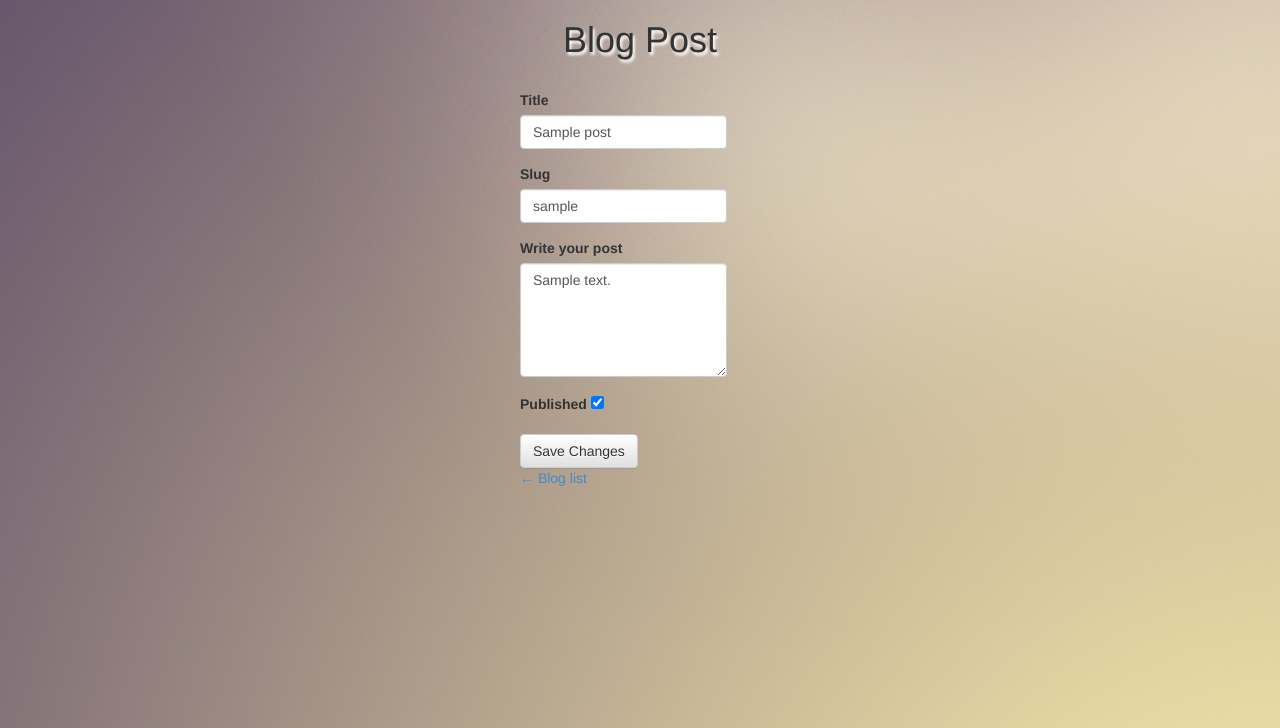
After one commit to pavanvemana/microblog, a Django app: a page that uses blog/templates/_layouts/base.html in a window 1280 px wide. The commit adds this page. Shown: the top 728 px of the page. Run offline with Django 3.2, Linux system fonts and the light colour scheme; a user stored in the database is signed in; tables that the repository leaves empty hold one stand-in row (values such as "Sample post"); some libraries are stand-ins or nearby versions.

Commit message:
Added editing and styling to pages

```diff
--- a/assets/css/style.css
+++ b/assets/css/style.css
@@ -1,3 +1,22 @@
 .form-control{
-	width: 20%
+	width: 30%;
 }
+
+body{
+	background: white url("../images/background.jpg") no-repeat left;
+}
+
+.form-container{
+	padding-left: 450px;
+	padding-top: 20px;
+	width: 100%;
+}
+
+h1{
+	text-align: center;
+	text-shadow: 2px 3px 3px white;
+}
+
+.error_page{
+	background: white url("../images/404.jpg") no-repeat left;
+}
--- a/blog/forms.py
+++ b/blog/forms.py
@@ -1,36 +1,32 @@
 from django import forms
 from django.core.exceptions import ValidationError
 from django.contrib.auth.models import User
+from .models import Post
 
 class PostForm(forms.Form):
 	widget = forms.TextInput(attrs={'class':'form-control'})
-	author = forms.CharField(label='author', max_length=25,widget=widget)
+	widget_author = forms.TextInput(attrs={'class':'form-control','readonly':True})
+	author = forms.CharField(label='author', max_length=25,widget=widget_author)
 	title  = forms.CharField(label='title', max_length=40,widget=widget)
-	content = forms.CharField(label='content', max_length=100,widget=forms.Textarea(attrs={'class':'form-control'}))
+	content = forms.CharField(label='content', max_length=100,widget=forms.Textarea(attrs={'class':'form-control','rows':5}))
 	def clean(self):
-		if not self.cleaned_data.get('author'):
-			raise ValidationError(
-				"Author name can't be empty"
-				)
-		if not self.cleaned_data.get('title'):
-			raise ValidationError(
-				"Title can't be empty"
-				)
 		return self.cleaned_data
 
 class AuthenticationForm(forms.ModelForm):
-	widget = forms.TextInput(attrs={'class':'form-control'})
-	username = forms.CharField(label="username", widget=widget)
 	password = forms.CharField(label="password", widget=forms.PasswordInput(attrs={'class':'form-control'}))
 
 	class Meta:
 		model = User
+		fields = ('username','password')
+		widgets = {
+			'username':forms.TextInput(attrs={'class':'form-control'}),
+			'password':forms.TextInput(attrs={'class':'form-control'})
+		}
 
 	def clean(self):
 		return self.cleaned_data
 
 class RegistrationForm(forms.ModelForm):
-	widget = forms.TextInput(attrs={'class':'form-control'})
 	password = forms.CharField(label="password", widget=forms.PasswordInput(attrs={'class':'form-control'}))
 	class Meta:
 		model = User
@@ -39,3 +35,18 @@ class RegistrationForm(forms.ModelForm):
 			'username':forms.TextInput(attrs={'class':'form-control'}),
 			'email':forms.TextInput(attrs={'class':'form-control'})
 		}
+
+
+	def clean(self):
+		return self.cleaned_data
+
+class PostEditForm(forms.ModelForm):
+	class Meta:
+		model = Post
+		fields = ('title','slug','content','published')
+		widget = forms.TextInput(attrs={'class':'form-control'})
+		widgets = {
+			'title':widget, 'slug':widget,'content':forms.Textarea(attrs={'class':'form-control','rows':5})
+		}
+	def clean(self):
+		return self.cleaned_data
--- a/blog/models.py
+++ b/blog/models.py
@@ -24,5 +24,9 @@ class Post(models.Model):
 	def get_absolute_url(self):
 		return ("blog:detail",(),{"slug": self.slug})
 
-class Meta:
-	ordering = ['-created_at', 'title']
+	class Meta:
+		ordering = ['-created_at', 'title']
+
+class Follower(models.Model):
+	creator_uname = models.ForeignKey(User,related_name='request_set')
+	following_uname = models.ForeignKey(User,related_name='following_set')
--- a/blog/templates/_layouts/base.html
+++ b/blog/templates/_layouts/base.html
@@ -8,7 +8,7 @@
     </head>
     <body>
     	<div class="container">
-    		<h1>Welcome to my blog</h1>
+    		<h1>Blog Post</h1>
         	{% block page_content %}{% endblock %}
         </div>
     </body>
--- /dev/null
+++ b/blog/templates/blog/404.html
@@ -0,0 +1,5 @@
+{%extends '_layouts/base.html'%}
+
+{%block page_content%}
+
+{%endblock%}
--- /dev/null
+++ b/blog/templates/blog/500.html
@@ -0,0 +1,5 @@
+{%extends '_layouts/base.html'%}
+
+{%block page_content%}
+
+{%endblock%}
--- a/blog/templates/blog/new.html
+++ b/blog/templates/blog/new.html
@@ -2,6 +2,7 @@
 {% load url from future %}
 {% block page_title %} {{post.title}} {% endblock %}
 {% block page_content %}
+<div class="form-container">
 	<form role="form" action="{{action}}" method="post">
 	{% csrf_token %}
 		{{ form.non_field_errors }}
@@ -22,5 +23,6 @@
 		</div>
 		<button type="submit" class="btn btn-default">Submit</button>
 	</form>
-<a href="{%url 'blog:list'%}">Blog list</a>
+	<a href="{%url 'blog:list'%}"> &larr; Blog list</a>
+</div>
 {% endblock %}
--- a/blog/templates/blog/post_detail.html
+++ b/blog/templates/blog/post_detail.html
@@ -4,6 +4,7 @@
 {% block page_title %} {{post.title}} {% endblock %}
 
 {% block page_content %}
+<a href="{% url 'blog:edit' slug=post.slug %}" class='btn btn-default'>Edit</a>
 <h2>{{post.title}}</h2>
 {{post.content}}
 <p>{{post.updated_at}}</p>
--- /dev/null
+++ b/blog/templates/blog/post_edit.html
@@ -0,0 +1,32 @@
+{% extends '_layouts/base.html' %}
+{%block page_title%} Edit Post {%endblock%}
+{%block page_content%}
+<div class="form-container">
+	<form role="form" action="{{action}}" method="post">
+	{% csrf_token %}
+		<input type="hidden" value="{{id}}" name="id">
+		<div class="form-group">
+		    {{ form.title.errors }}
+		    <label for="title">Title</label>
+		    {{ form.title }}
+		</div>
+		<div class="form-group">
+		    {{ form.slug.errors }}
+		    <label for="slug">Slug</label>
+		    {{ form.slug }}
+		</div>
+		<div class="form-group">
+		    {{ form.content.errors }}
+		    <label for="content">Write your post</label>
+		    {{ form.content }}
+		</div>
+		<div class="form-group">
+			<label for="content">Published</label>
+		    {{ form.published }}
+		</div>
+		<button type="submit" class="btn btn-default">Save Changes</button>
+	</form>
+	<a href="{% url 'blog:list' %}">&larr; Blog list</a>
+</div>
+
+{%endblock%}
--- a/blog/templates/blog/post_list.html
+++ b/blog/templates/blog/post_list.html
@@ -3,6 +3,7 @@
 {% block page_title %}Blog posts | {% endblock %}
 
 {% block page_content %}
+<div class='form-container'>
 	<a href="{% url 'blog:logout' %}">Logout</a>
 	<h2>Blog Posts</h2>
 	<ul>
@@ -13,4 +14,5 @@
 	    {% endfor %}
 	</ul>
 	<a href="{%url 'blog:new_post'%}">Write a new post</a>
+</div>
 {% endblock %}
--- a/blog/urls.py
+++ b/blog/urls.py
@@ -9,4 +9,5 @@ urlpatterns = patterns('',
 	url(r"^new/$", views.PostNewView.as_view(), name="new_post"),
 	#url(r"^new_post/$", views.new_post,name="post_submit"),
 	url(r"^(?P<slug>[\w-]+)/$", views.PostDetailView.as_view(), name="detail"),
+	url(r"^edit/(?P<slug>[\w-]+)/$", views.PostEditView.as_view(), name="edit")
 	)
--- a/blog/views.py
+++ b/blog/views.py
@@ -4,9 +4,10 @@ from django.views.generic import ListView,DetailView,TemplateView, FormView
 from django.http import HttpResponse, HttpResponseRedirect
 from django.core.urlresolvers import reverse
 from . import forms
-from django.shortcuts import render, render_to_response
+from django.shortcuts import render, render_to_response, get_object_or_404
 import datetime
 from django.utils import timezone
+from django.contrib import messages
 from django.contrib.auth.models import User
 from django.contrib.auth.decorators import login_required
 from django.utils.decorators import method_decorator
@@ -14,6 +15,7 @@ from django.contrib.auth.forms import AuthenticationForm
 from django.contrib.auth import login as auth_login, logout as auth_logout,authenticate
 from django.views.decorators.debug import sensitive_post_parameters
 from django.template import RequestContext
+from django.core.signing import Signer
 
 
 # Create your views here.
@@ -22,8 +24,12 @@ class PublishedPostsMixin(object):
         queryset = super(PublishedPostsMixin, self).get_queryset()
         return queryset.filter(published=True)
 
-class PostListView(PublishedPostsMixin,ListView):
+class PostListView(ListView):
 	model = Post
+
+	def get_queryset(self):
+		return Post.objects.filter(author=self.request.user,published=True)
+
 
 	@method_decorator(login_required)
 	def dispatch(self, *args, **kwargs):
@@ -42,12 +48,12 @@ class PostNewView(FormView):
 	#template_name = 'blog/new.html'
 	form_class = forms.PostForm
 	def get(self, request, *args, **kwargs):
-		form = forms.PostForm()
+		form = forms.PostForm(initial={'author':request.user})
 		return render(request, 'blog/new.html', {'form': form})
 	def post(self, request, *args, **kwargs):
 		form = forms.PostForm(request.POST)
 		if form.is_valid():
-			author = User.objects.create_user(username=form.cleaned_data['author'],password='tarams123')
+			author = User.objects.get(username=form.cleaned_data['author'])
 			title = form.cleaned_data['title']
 			content = form.cleaned_data['content']
 			created_at = timezone.now()
@@ -78,20 +84,22 @@ class AuthView(FormView):
 			return render(request,'blog/auth.html', context)
 
 	def post(self, request,*args, **kwargs):
-		form = forms.AuthenticationForm
+		form = forms.AuthenticationForm(request.POST)
 		context = RequestContext(request)
-		username = request.POST['username']
-		password = request.POST['password']
+		if form.is_valid():
+			username = form.cleaned_data['username']
+			password = form.cleaned_data['password']
 		#redirect_to = request.POST['next']
-
-		user = authenticate(username=username,password=password)
-		if user:
-			auth_login(request,user)
-			return HttpResponseRedirect(request.POST.get('next',None))
+			user = authenticate(username=username,password=password)
+			if user:
+				auth_login(request,user)
+				return HttpResponseRedirect(request.POST.get('next',None))
+			else:
+				#return HttpResponse("Invalid login details supplied")
+				context['errors'] = 'username/password incorrect'
+				return render_to_response('blog/auth.html',{'form':form},context)
 		else:
-			#return HttpResponse("Invalid login details supplied")
 			return render_to_response('blog/auth.html',{'form':form},context)
-
 
 class RegistrationView(FormView):
 	form_class = forms.RegistrationForm
@@ -116,6 +124,45 @@ class Logout(FormView):
 		auth_logout(request)
 		return HttpResponseRedirect(settings.LOGOUT_REDIRECT_URL)
 
+class PostEditView(FormView):
+	signer = Signer()
+	def get(self,request,*args,**kwargs):
+		context = RequestContext(request)
+		post = Post.objects.get(slug=self.kwargs['slug'])
+		form = forms.PostEditForm(initial={'title':post.title,'slug':post.slug,'content':post.content,'published':post.published})
+		value = self.signer.sign(post.id)
+		return render(request,'blog/post_edit.html',{'form':form,'id':value})
+
+	def post(self,request,*args,**kwargs):
+		form = forms.PostEditForm(request.POST)
+		context = RequestContext(request)
+		if form.is_valid():
+			title = form.cleaned_data['title']
+			content = form.cleaned_data['content']
+			slug = form.cleaned_data['slug']
+			published = form.cleaned_data['published']
+			id = self.signer.unsign(request.POST['id'])
+			post = Post.objects.get(id=id)
+			post.title = title
+			post.content = content
+			post.slug = slug
+			post.updated_at = timezone.now()
+			post.published = published
+			post.save()
+			return HttpResponseRedirect(reverse('blog:list'))
+		else:
+			context = RequestContext(request,{
+				'form':form,
+				'id':request.POST['id']
+				})
+			return render(request,'blog/post_edit.html',context)
+
+	@method_decorator(login_required)
+	def dispatch(self, *args, **kwargs):
+		return super(PostEditView, self).dispatch(*args, **kwargs)
+
+
+'''
 def new(request):
 	if request.method == 'POST':
 		form = forms.PostForm(request.POST)
@@ -132,3 +179,4 @@ def new(request):
 		form = forms.PostForm()
 
 	return render(request, 'blog/new.html', {'form': form})
+'''
--- a/microblog/urls.py
+++ b/microblog/urls.py
@@ -14,3 +14,5 @@ urlpatterns = patterns('',
 
     url(r'^admin/', include(admin.site.urls)),
 )
+handler404 = views.view_404
+handler500 = views.view_500
```
Also changed, not shown: blog/templates/blog/auth.html (+7 -1 lines), blog/templates/blog/register.html (+5 -2 lines), microblog/views.py (+7 -0 lines), assets/images/404.jpg (added), assets/images/background.jpg (added), blog/migrations/0003_auto__add_follower.py (added). Lines whose indentation alone changed are shown as unchanged.
